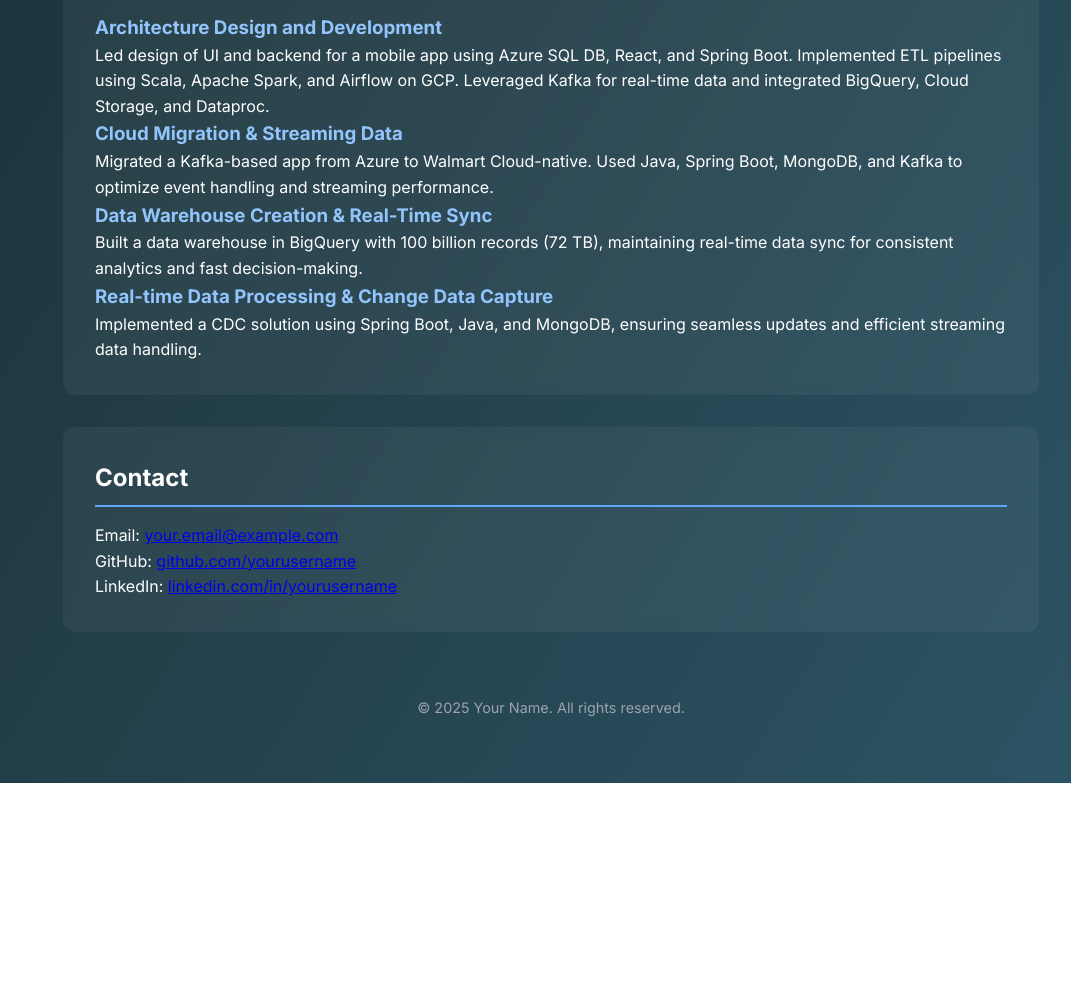
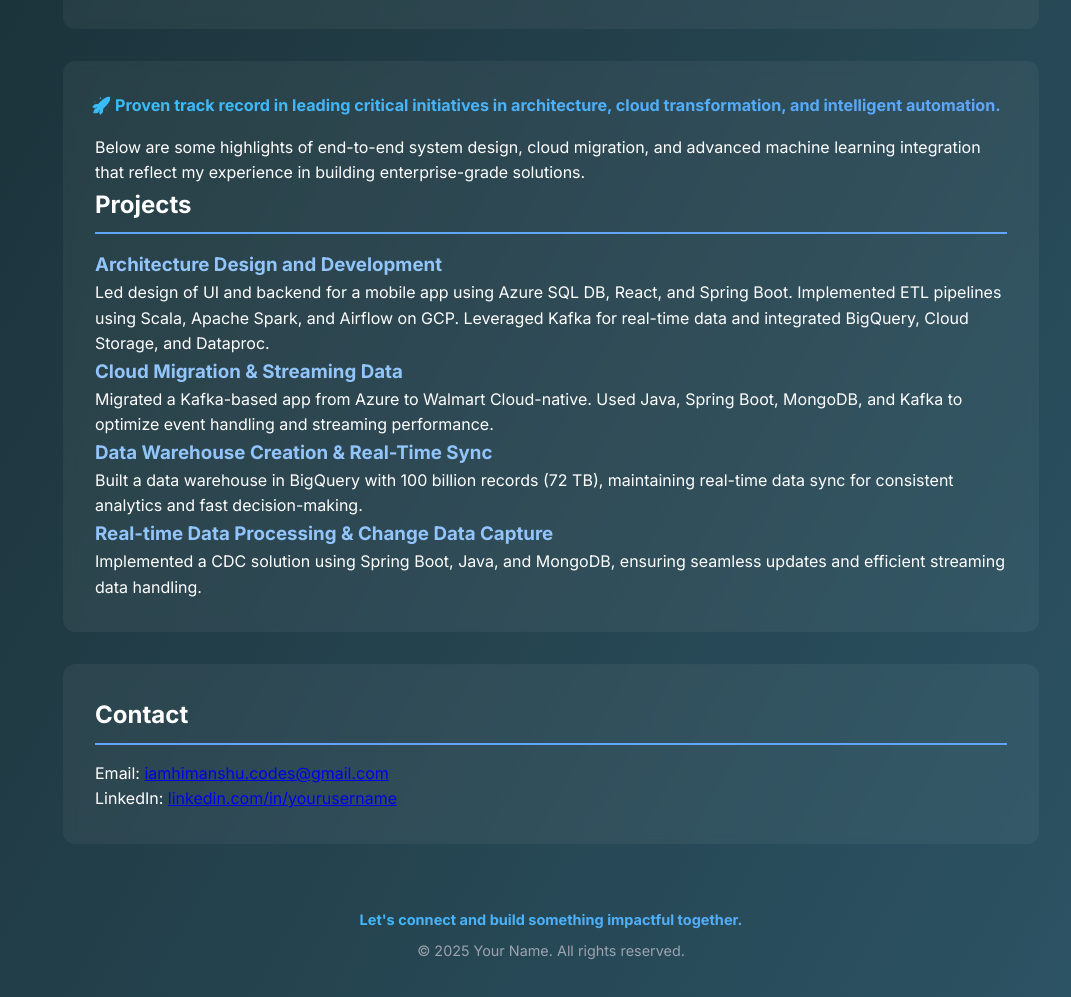
Before and after one commit to learn-India/portfolio, a plain HTML site: page index.html in a window 1280 px wide. Shown: the part 1263-2260 px from the top of the page, without its empty margins (209-1280 px from the left). Before the commit the page ends 2046 px from the top, so only its background shows below. Drawn offline with Linux system fonts and the light colour scheme.

Commit message:
Update index.html

```diff
--- a/index.html
+++ b/index.html
@@ -103,7 +103,19 @@
       font-size: 0.9rem;
       color: #9ca3af;
     }
-  </style>
+      @keyframes pulse {
+      0% { transform: scale(1); }
+      50% { transform: scale(1.02); }
+      100% { transform: scale(1); }
+    }
+    .highlight {
+      background: linear-gradient(to right, #38bdf8, #60a5fa);
+      -webkit-background-clip: text;
+      -webkit-text-fill-color: transparent;
+      font-weight: bold;
+      animation: pulse 3s infinite;
+    }
+</style>
 </head>
 <body>
   <div class="sidebar">
@@ -129,6 +141,10 @@
     </header>
 
     <section id="about">
+      <div class="highlight" style="font-size: 1.2rem; margin-bottom: 1rem;">
+        Passionate about solving complex business challenges through scalable architecture, intelligent systems,
+        and data-driven engineering.
+      </div>
       <h2>About Me</h2>
       <p>
         I am a Senior Software Engineer with strong expertise in full stack and machine learning development. I design scalable systems with React, Spring Boot, and Kubernetes, while building advanced AI models using PyTorch and TensorFlow. I architect real-time data pipelines, automate ETL workflows, and optimize large-scale data systems.
@@ -136,6 +152,9 @@
     </section>
 
     <section id="skills">
+      <div class="highlight" style="margin-bottom: 1rem;">
+        My skillset bridges software craftsmanship with data science, enabling me to engineer robust, cloud-native, and AI-powered platforms.
+      </div>
       <h2>Skills</h2>
       <ul>
         <li>Full Stack: Java, Kotlin, React, Spring Boot, Kubernetes, Kafka</li>
@@ -160,6 +179,13 @@
     </section>
 
     <section id="projects">
+      <div class="highlight" style="margin-bottom: 1rem;">
+        🚀 Proven track record in leading critical initiatives in <strong>architecture</strong>, <strong>cloud transformation</strong>, and <strong>intelligent automation</strong>.
+      </div>
+      <p>
+        Below are some highlights of end-to-end system design, cloud migration, and advanced machine learning integration
+        that reflect my experience in building enterprise-grade solutions.
+      </p>
       <h2>Projects</h2>
 
       <div class="project">
@@ -193,12 +219,14 @@
 
     <section id="contact">
       <h2>Contact</h2>
-      <p>Email: <a href="mailto:your.email@example.com">your.email@example.com</a></p>
-      <p>GitHub: <a href="https://github.com/yourusername" target="_blank">github.com/yourusername</a></p>
+      <p>Email: <a href="mailto:your.email@example.com">iamhimanshu.codes@gmail.com</a></p>
       <p>LinkedIn: <a href="https://linkedin.com/in/yourusername" target="_blank">linkedin.com/in/yourusername</a></p>
     </section>
 
     <footer>
+      <div class="highlight" style="margin-bottom: 0.5rem;">
+        Let's connect and build something impactful together.
+      </div>
       © 2025 Your Name. All rights reserved.
     </footer>
   </div>
```
